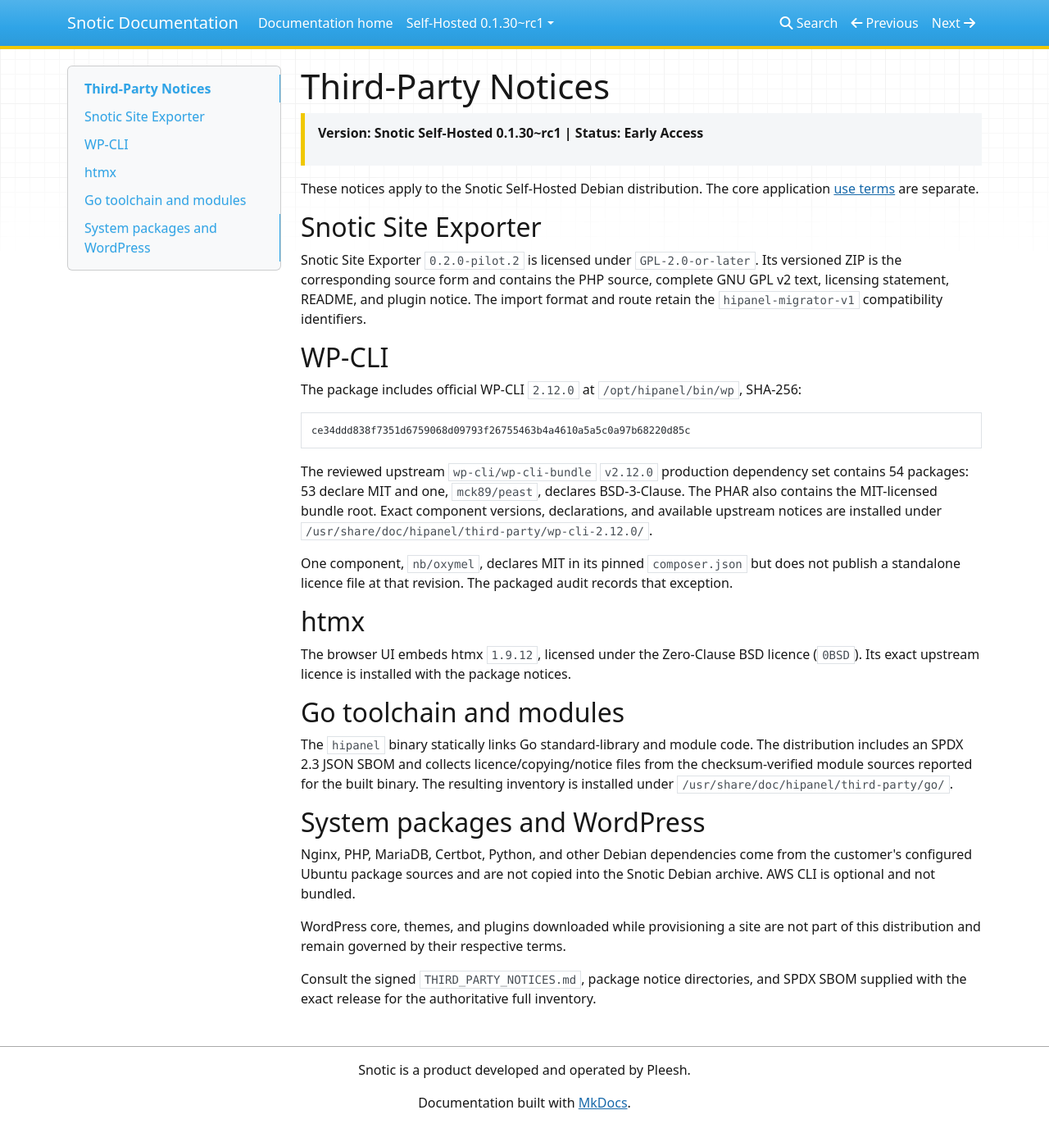
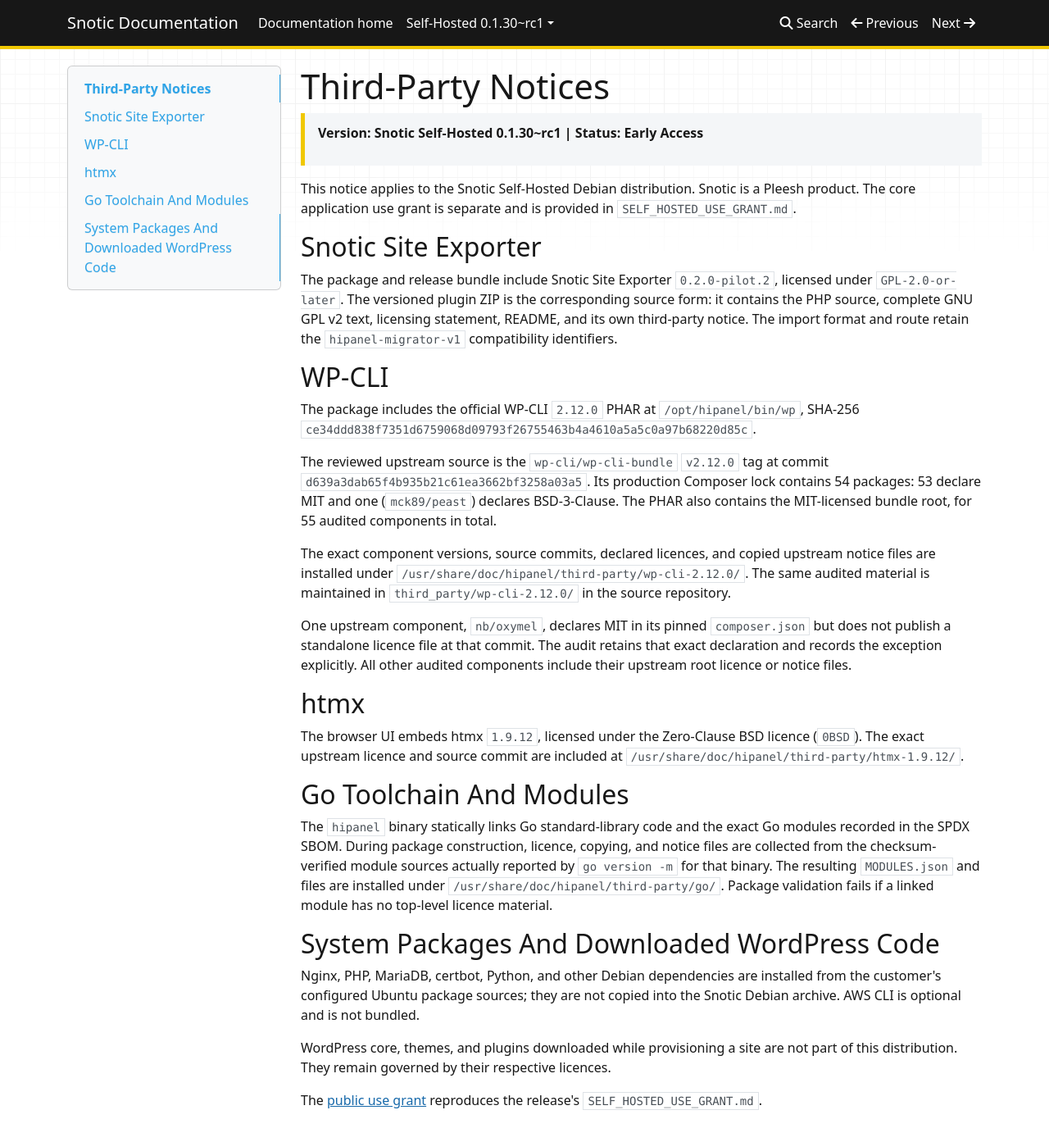
Before and after one commit to PLEESH/Snotic-Docs, an MkDocs documentation site: the page built from docs/self-hosted/0.1.30-rc1/third-party-notices.md, in a window 1280 px wide and 1400 px high. Shown: the top 1393 px of the window at 82% size. Built offline with MkDocs 1.6.1, drawn with Linux system fonts in a browser that asks for light colours; nearby versions of some CDN libraries.

Commit message:
docs: align rc1 terms and storage guidance

````diff
--- a/docs/self-hosted/0.1.30-rc1/third-party-notices.md
+++ b/docs/self-hosted/0.1.30-rc1/third-party-notices.md
@@ -2,57 +2,64 @@
 
 > **Version: Snotic Self-Hosted 0.1.30~rc1 | Status: Early Access**
 
-These notices apply to the Snotic Self-Hosted Debian distribution. The core
-application [use terms](use-terms.md) are separate.
+This notice applies to the Snotic Self-Hosted Debian distribution. Snotic is a
+Pleesh product. The core application use grant is separate and is provided in
+`SELF_HOSTED_USE_GRANT.md`.
 
 ## Snotic Site Exporter
 
-Snotic Site Exporter `0.2.0-pilot.2` is licensed under
-`GPL-2.0-or-later`. Its versioned ZIP is the corresponding source form and
-contains the PHP source, complete GNU GPL v2 text, licensing statement, README,
-and plugin notice. The import format and route retain the
-`hipanel-migrator-v1` compatibility identifiers.
+The package and release bundle include Snotic Site Exporter
+`0.2.0-pilot.2`, licensed under `GPL-2.0-or-later`. The versioned plugin ZIP is
+the corresponding source form: it contains the PHP source, complete GNU GPL v2
+text, licensing statement, README, and its own third-party notice. The import
+format and route retain the `hipanel-migrator-v1` compatibility identifiers.
 
 ## WP-CLI
 
-The package includes official WP-CLI `2.12.0` at `/opt/hipanel/bin/wp`,
-SHA-256:
+The package includes the official WP-CLI `2.12.0` PHAR at
+`/opt/hipanel/bin/wp`, SHA-256
+`ce34ddd838f7351d6759068d09793f26755463b4a4610a5a5c0a97b68220d85c`.
 
-```text
-ce34ddd838f7351d6759068d09793f26755463b4a4610a5a5c0a97b68220d85c
-```
+The reviewed upstream source is the `wp-cli/wp-cli-bundle` `v2.12.0` tag at
+commit `d639a3dab65f4b935b21c61ea3662bf3258a03a5`. Its production Composer lock
+contains 54 packages: 53 declare MIT and one (`mck89/peast`) declares
+BSD-3-Clause. The PHAR also contains the MIT-licensed bundle root, for 55
+audited components in total.
 
-The reviewed upstream `wp-cli/wp-cli-bundle` `v2.12.0` production dependency
-set contains 54 packages: 53 declare MIT and one, `mck89/peast`, declares
-BSD-3-Clause. The PHAR also contains the MIT-licensed bundle root. Exact
-component versions, declarations, and available upstream notices are installed
-under `/usr/share/doc/hipanel/third-party/wp-cli-2.12.0/`.
+The exact component versions, source commits, declared licences, and copied
+upstream notice files are installed under
+`/usr/share/doc/hipanel/third-party/wp-cli-2.12.0/`. The same audited material
+is maintained in `third_party/wp-cli-2.12.0/` in the source repository.
 
-One component, `nb/oxymel`, declares MIT in its pinned `composer.json` but does
-not publish a standalone licence file at that revision. The packaged audit
-records that exception.
+One upstream component, `nb/oxymel`, declares MIT in its pinned `composer.json`
+but does not publish a standalone licence file at that commit. The audit retains
+that exact declaration and records the exception explicitly. All other audited
+components include their upstream root licence or notice files.
 
 ## htmx
 
-The browser UI embeds htmx `1.9.12`, licensed under the Zero-Clause BSD licence
-(`0BSD`). Its exact upstream licence is installed with the package notices.
+The browser UI embeds htmx `1.9.12`, licensed under the Zero-Clause BSD
+licence (`0BSD`). The exact upstream licence and source commit are included at
+`/usr/share/doc/hipanel/third-party/htmx-1.9.12/`.
 
-## Go toolchain and modules
+## Go Toolchain And Modules
 
-The `hipanel` binary statically links Go standard-library and module code. The
-distribution includes an SPDX 2.3 JSON SBOM and collects licence/copying/notice
-files from the checksum-verified module sources reported for the built binary.
-The resulting inventory is installed under
-`/usr/share/doc/hipanel/third-party/go/`.
+The `hipanel` binary statically links Go standard-library code and the exact Go
+modules recorded in the SPDX SBOM. During package construction, licence,
+copying, and notice files are collected from the checksum-verified module
+sources actually reported by `go version -m` for that binary. The resulting
+`MODULES.json` and files are installed under
+`/usr/share/doc/hipanel/third-party/go/`. Package validation fails if a linked
+module has no top-level licence material.
 
-## System packages and WordPress
+## System Packages And Downloaded WordPress Code
 
-Nginx, PHP, MariaDB, Certbot, Python, and other Debian dependencies come from
-the customer's configured Ubuntu package sources and are not copied into the
-Snotic Debian archive. AWS CLI is optional and not bundled.
+Nginx, PHP, MariaDB, certbot, Python, and other Debian dependencies are installed
+from the customer's configured Ubuntu package sources; they are not copied into
+the Snotic Debian archive. AWS CLI is optional and is not bundled.
 
-WordPress core, themes, and plugins downloaded while provisioning a site are
-not part of this distribution and remain governed by their respective terms.
+WordPress core, themes, and plugins downloaded while provisioning a site are not
+part of this distribution. They remain governed by their respective licences.
 
-Consult the signed `THIRD_PARTY_NOTICES.md`, package notice directories, and
-SPDX SBOM supplied with the exact release for the authoritative full inventory.
+The [public use grant](use-terms.md) reproduces the release's
+`SELF_HOSTED_USE_GRANT.md`.
--- a/docs/stylesheets/extra.css
+++ b/docs/stylesheets/extra.css
@@ -17,6 +17,7 @@ body {
 
 .navbar.bg-primary {
   background-color: var(--snotic-ink) !important;
+  background-image: none;
   border-bottom: 4px solid var(--snotic-yellow);
 }
 
--- a/mkdocs.yml
+++ b/mkdocs.yml
@@ -44,7 +44,6 @@ nav:
       - Monitoring and incidents: self-hosted/0.1.30-rc1/monitoring-and-incidents.md
       - Upgrades and rollback: self-hosted/0.1.30-rc1/upgrades-and-rollback.md
       - Troubleshooting: self-hosted/0.1.30-rc1/troubleshooting.md
-      - Monitoring and incidents: self-hosted/0.1.30-rc1/monitoring-and-incidents.md
       - Reference:
           - Configuration: self-hosted/0.1.30-rc1/configuration.md
           - CLI: self-hosted/0.1.30-rc1/cli.md
````
Also changed, not shown: docs/self-hosted/0.1.30-rc1/s3.md (+7 -2 lines), docs/self-hosted/0.1.30-rc1/use-terms.md (+16 -15 lines).
